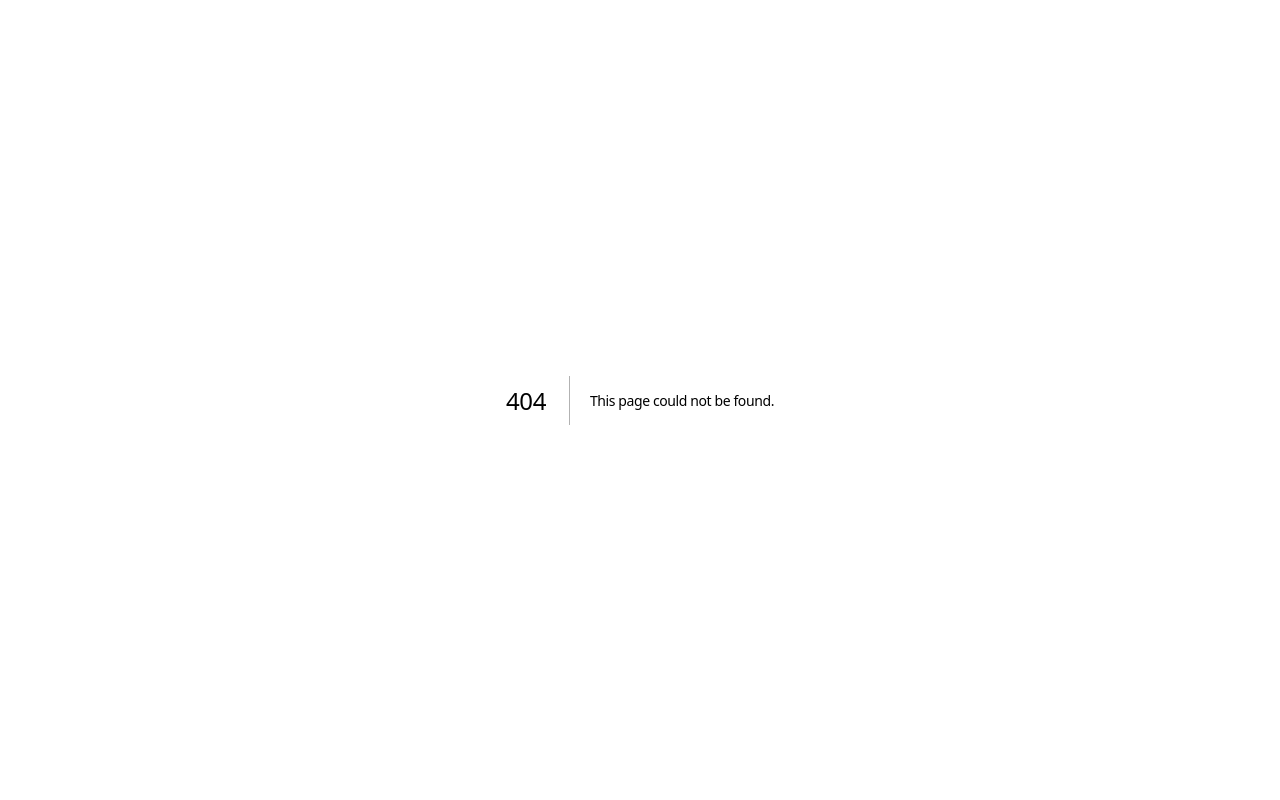
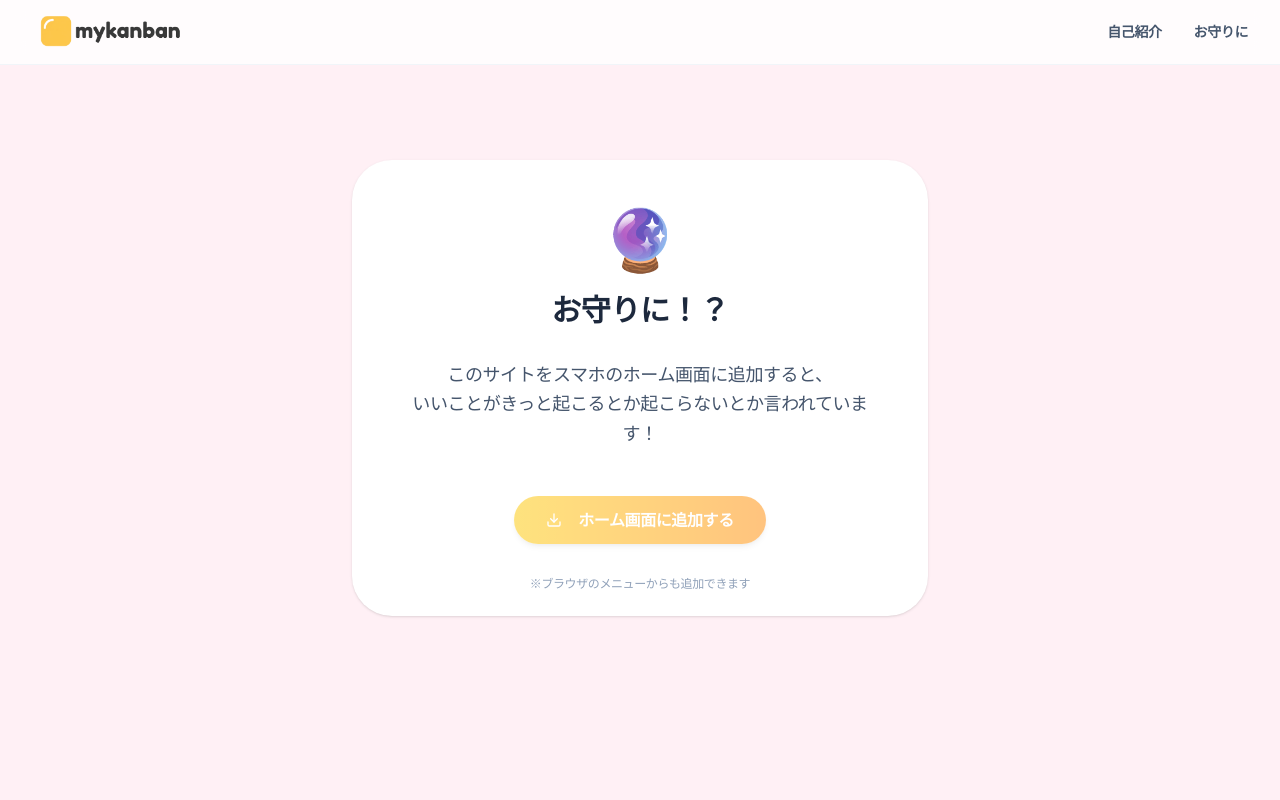
Before and after one commit to komi0929/mykanban, a Next.js app: page /omamori in a window 1280 px wide. Before the commit this address had no page. Shown: the top 800 px of the page. Built offline with nearby package versions, Linux system fonts and the light colour scheme.

Commit message:
feat: implement omamori page and pwa support

```diff
--- /dev/null
+++ b/src/app/omamori/page.tsx
@@ -0,0 +1,49 @@
+
+import { SiteHeader } from "@/components/site-header"
+import { SiteFooter } from "@/components/site-footer"
+import { PwaInstallButton } from "@/components/pwa-install-button"
+
+export const metadata = {
+  title: 'お守りに！？ - MyKanban',
+  description: 'ホーム画面に追加するといいことがあるかも？',
+}
+
+export default function OmamoriPage() {
+  return (
+    <main className="min-h-screen w-full bg-[#fff0f5]">
+      <SiteHeader />
+
+      <div className="container mx-auto px-4 py-32 sm:py-40">
+
+        {/* Content Card */}
+        <div className="max-w-xl mx-auto bg-white rounded-[40px] p-8 sm:p-12 shadow-sm text-center">
+
+            {/* Omamori Icon or similar playful graphic can go here if needed, for now just brand icon or skipped based on about page logic */}
+            {/* User removed logo from about page, maybe keep it clean here or add playful emoji */}
+            <div className="mb-6 text-6xl">
+                🔮
+            </div>
+
+            <h1 className="text-3xl font-bold text-slate-800 mb-8 font-(--font-fredoka)">
+                お守りに！？
+            </h1>
+
+            <div className="space-y-8 font-medium text-slate-600 leading-relaxed text-lg mb-12">
+                <p>
+                    このサイトをスマホのホーム画面に追加すると、<br className="hidden sm:block"/>
+                    いいことがきっと起こるとか起こらないとか言われています！
+                </p>
+            </div>
+
+            <div className="relative pb-6">
+                <PwaInstallButton />
+            </div>
+
+        </div>
+
+      </div>
+
+      <SiteFooter />
+    </main>
+  )
+}
--- /dev/null
+++ b/src/components/pwa-install-button.tsx
@@ -0,0 +1,96 @@
+"use client"
+
+import { useEffect, useState } from "react"
+import { Button } from "@/components/ui/button"
+import { Download, Share } from "lucide-react"
+import { cn } from "@/lib/utils"
+
+interface BeforeInstallPromptEvent extends Event {
+  prompt: () => Promise<void>;
+  userChoice: Promise<{ outcome: 'accepted' | 'dismissed'; platform: string }>;
+}
+
+export function PwaInstallButton() {
+  const [deferredPrompt, setDeferredPrompt] = useState<BeforeInstallPromptEvent | null>(null)
+  const [isIOS, setIsIOS] = useState(false)
+  const [isStandalone, setIsStandalone] = useState(false)
+
+  useEffect(() => {
+    // Check if running in standalone mode (already installed)
+    if (typeof window !== 'undefined' && window.matchMedia('(display-mode: standalone)').matches) {
+      setIsStandalone(true)
+    }
+
+    // Check for iOS
+    const userAgent = window.navigator.userAgent.toLowerCase()
+    setIsIOS(/iphone|ipad|ipod/.test(userAgent))
+
+    // Listen for install prompt
+    const handler = (e: Event) => {
+      e.preventDefault()
+      setDeferredPrompt(e as BeforeInstallPromptEvent)
+    }
+
+    window.addEventListener('beforeinstallprompt', handler)
+
+    return () => {
+      window.removeEventListener('beforeinstallprompt', handler)
+    }
+  }, [])
+
+  const handleInstallClick = async () => {
+    if (!deferredPrompt) return
+
+    deferredPrompt.prompt()
+    const { outcome } = await deferredPrompt.userChoice
+    if (outcome === 'accepted') {
+      setDeferredPrompt(null)
+    }
+  }
+
+  if (isStandalone) {
+    return (
+        <div className="p-4 bg-emerald-50 text-emerald-700 rounded-xl text-center text-sm font-bold">
+            アプリはインストール済みです✨
+        </div>
+    )
+  }
+
+  if (isIOS) {
+    return (
+      <div className="p-6 bg-slate-50 rounded-2xl border border-slate-100 space-y-3 shadow-sm text-left">
+        <h3 className="font-bold text-slate-800 flex items-center gap-2">
+            <Share className="w-5 h-5 text-sky-500" />
+            iOS（iPhone/iPad）の方
+        </h3>
+        <p className="text-sm text-slate-600 leading-relaxed">
+            Safariのメニューバーにある「シェア」ボタン <Share className="w-4 h-4 inline" /> をタップし、
+            <br />
+            <span className="font-bold text-slate-800">「ホーム画面に追加」</span>を選択してください。
+        </p>
+      </div>
+    )
+  }
+
+  return (
+    <div className="flex justify-center">
+        <Button
+            onClick={handleInstallClick}
+            disabled={!deferredPrompt}
+            size="lg"
+            className={cn(
+                "rounded-full font-bold px-8 shadow-md transition-all hover:scale-105 active:scale-95",
+                "bg-gradient-to-r from-yellow-400 to-orange-400 hover:from-yellow-500 hover:to-orange-500 text-white border-0"
+            )}
+        >
+            <Download className="mr-2 h-5 w-5" />
+            ホーム画面に追加する
+        </Button>
+        {!deferredPrompt && (
+            <p className="text-xs text-slate-400 mt-2 text-center absolute -bottom-6 w-full">
+                ※ブラウザのメニューからも追加できます
+            </p>
+        )}
+    </div>
+  )
+}
--- a/src/components/site-footer.tsx
+++ b/src/components/site-footer.tsx
@@ -8,7 +8,7 @@ export function SiteFooter() {
           <Link href="/about" className="hover:text-sky-500 transition-colors">
             自己紹介
           </Link>
-          <Link href="#" className="hover:text-pink-500 transition-colors">
+          <Link href="/omamori" className="hover:text-pink-500 transition-colors">
             お守りに
           </Link>
         </div>
--- a/src/components/site-header.tsx
+++ b/src/components/site-header.tsx
@@ -31,7 +31,7 @@ export function SiteHeader() {
             <Link href="/about" className="text-sm font-bold text-slate-600 hover:text-sky-500 transition-colors">
                 自己紹介
             </Link>
-            <Link href="#" className="text-sm font-bold text-slate-600 hover:text-pink-500 transition-colors">
+            <Link href="/omamori" className="text-sm font-bold text-slate-600 hover:text-pink-500 transition-colors">
                 お守りに
             </Link>
         </nav>
@@ -55,7 +55,7 @@ export function SiteHeader() {
                 自己紹介
             </Link>
             <Link
-                href="#"
+                href="/omamori"
                 className="p-4 rounded-xl bg-slate-50 text-center font-bold text-slate-700 hover:bg-pink-50 hover:text-pink-600 transition-colors"
                 onClick={() => setIsMenuOpen(false)}
             >
```
Also changed, not shown: public/icons/icon-192.png (added), public/icons/icon-512.png (added), public/manifest.json (added).
